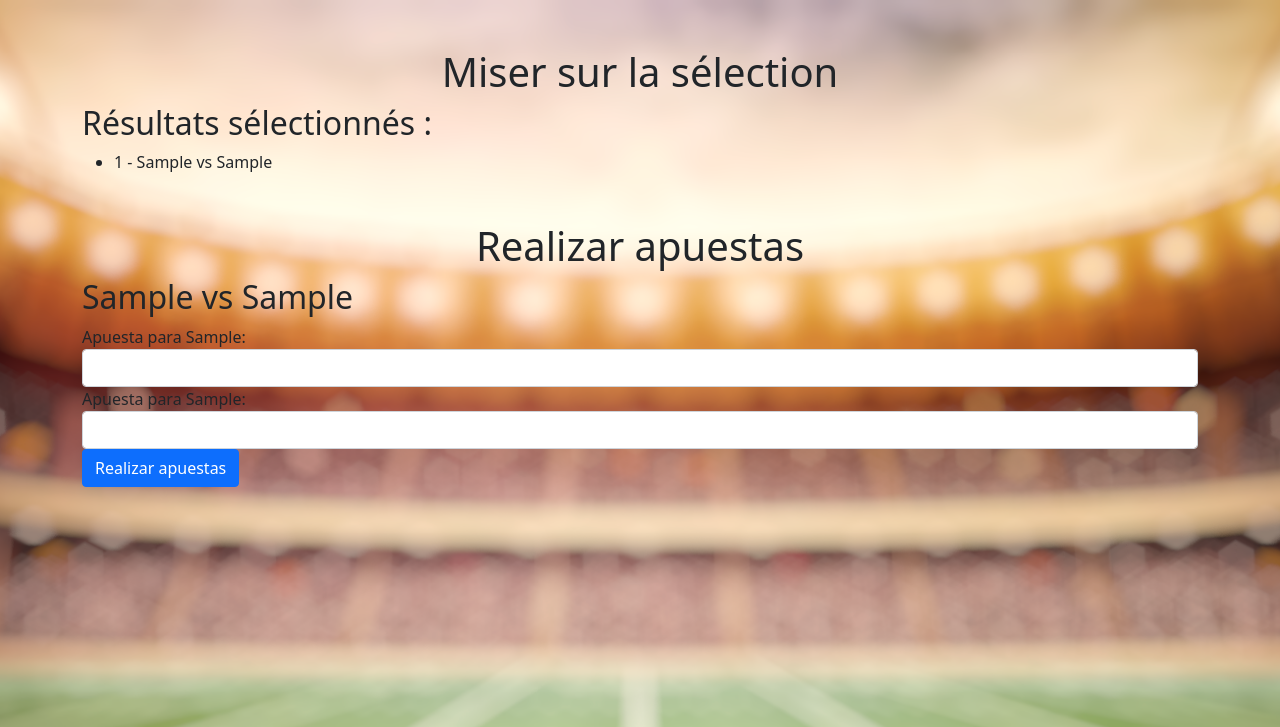
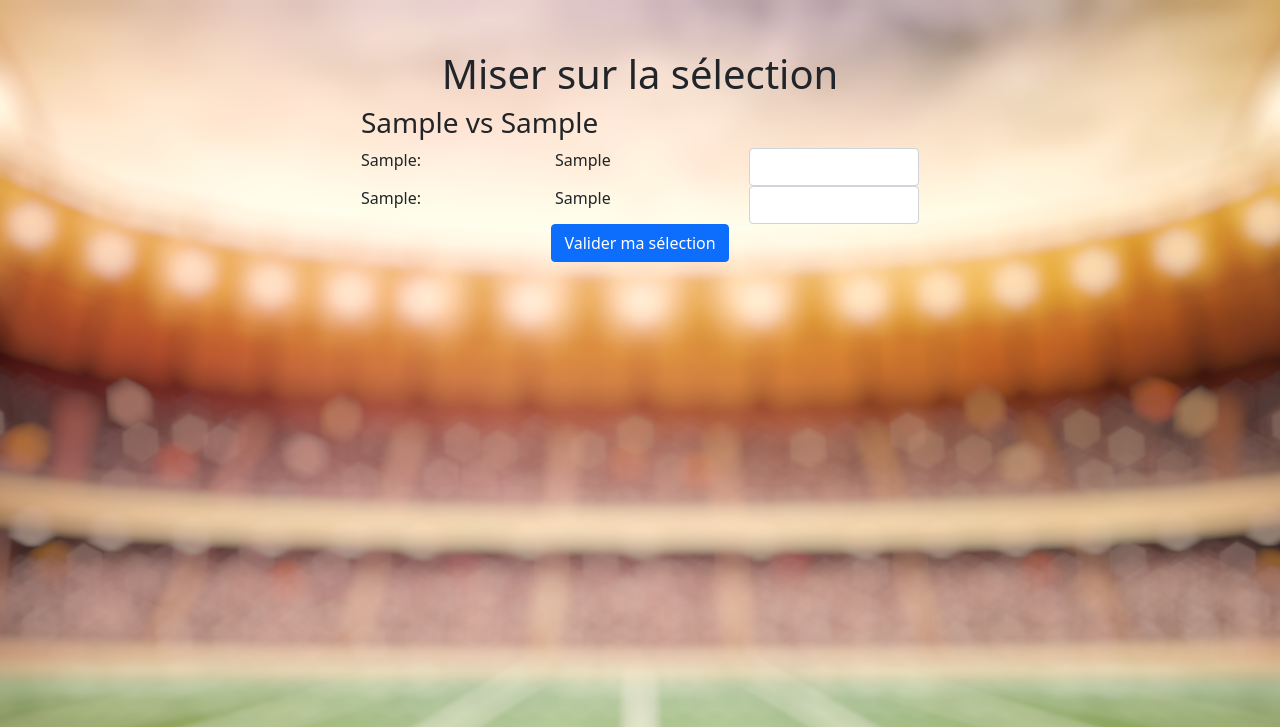
Before and after one commit to VitorPinto1/superbowl_ECF, a Flask app: template templates/miser_sur_la_selection.html in a window 1280 px wide. Shown: the top 727 px of the page. Run offline with Flask 3, Linux system fonts and the light colour scheme; the template is opened without the code that fills it: most values are stand-ins (such as "Sample title", 1, 10 or a date in 2020); some libraries are stand-ins or nearby versions.

Commit message:
mise sur la selection fait

```diff
--- a/app.py
+++ b/app.py
@@ -77,18 +77,23 @@ def parier():
     matchs = obtenir_matchs()
     return render_template('parier.html', matchs=matchs)
 
-
 @app.route('/miser_sur_la_selection', methods=['POST'])
 def miser_sur_la_selection():
+
+
     donnees_selectionnees = request.form.get('donnees_selectionnees')
 
     # JSON a objet Python
     matchs_selectionnes = json.loads(donnees_selectionnees)
 
-    return render_template('miser_sur_la_selection.html', matchs_selectionnes=matchs_selectionnes)
+    equipe1 = request.form.get('equipe1')
+    equipe2 = request.form.get('equipe2')
+    cote1 = request.form.get('cote1')
+    cote2 = request.form.get('cote2')
 
 
 
+    return render_template('miser_sur_la_selection.html', matchs_selectionnes=matchs_selectionnes, equipe1=equipe1, equipe2=equipe2, cote1=cote1,cote2=cote2)
 
 
 def create_app():
--- a/templates/miser_sur_la_selection.html
+++ b/templates/miser_sur_la_selection.html
@@ -4,31 +4,60 @@
 {% block content %}
 
 
-<div class="container">
-  <h1 class="text-center mt-5">Miser sur la sélection</h1>
-  <h2>Résultats sélectionnés :</h2>
-  <ul>
-    {% for match in matchs_selectionnes %}
-    <li>{{ match.id }} - {{ match.equipe1 }} vs {{ match.equipe2 }} </li>
-    {% endfor %}
-  </ul>
+<div class="container d-flex align-items-center justify-content-center" style="margin-top: 50px;">
+  <div class="col-md-6">
+    <h1 class="text-center">Miser sur la sélection</h1>
+    <form method="POST" action="/ruta-para-procesar-las-apuestas">
+      {% for match in matchs_selectionnes %}
+      <h3>{{ match.equipe1 }} vs {{ match.equipe2 }}</h3>
+      <div class="form-group">
+        <div class="row">
+          <label for="mise_equipe1" class="col-sm-4 control-label">{{ match.equipe1 }}:</label>
+          <span class="cote-label col-sm-4 control-label">{{ match.cote1 }}</span>
+          <div class="col-sm-4">
+            <input type="text" class="form-control" id="mise_equipe1" name="mise_equipe1"  oninput="this.value = this.value.replace(/[^0-9]/g, ''); calculerMultiplication(this.value, '{{ match.cote1 }}', 'resultat1_{{ loop.index }}')" required>
+            <span id="resultat1_{{ loop.index }}"></span>
+          </div>
+        </div>
+      </div>
+      <div class="form-group">
+        <div class="row">
+          <label for="mise_equipe2" class="col-sm-4 control-label">{{ match.equipe2 }}:</label>
+          <span class="cote-label col-sm-4 control-label">{{ match.cote2 }}</span>
+          <div class="col-sm-4">
+            <input type="text" class="form-control" id="mise_equipe2" name="mise_equipe2"  oninput="this.value = this.value.replace(/[^0-9]/g, ''); calculerMultiplication(this.value, '{{ match.cote2 }}', 'resultat2_{{ loop.index }}')" required>
+            <span id="resultat2_{{ loop.index }}"></span>
+          </div>
+        </div>
+      </div>
+      {% endfor %}
+      <div class="form-group">
+        <div class="row">
+          <div class="col-sm-12 text-center">
+            <button type="submit" class="btn btn-primary">Valider ma sélection</button>
+          </div>
+        </div>
+      </div>
+
+    </form>
+  </div>
+</div>
+
+<script>
+  function calculerMultiplication(mise, cote, resultatId) {
+    var resultat = document.getElementById(resultatId);
+    var valeurMise = parseFloat(mise);
+    var valeurCote = parseFloat(cote);
+
+    if (!isNaN(valeurMise) && !isNaN(valeurCote)) {
+        var multiplication = valeurMise * valeurCote;
+        resultat.textContent = 'Résultat : ' + multiplication;
+    } else {
+        resultat.textContent = '';
+    }
+}
+</script>
 
 
-  <h1 class="text-center mt-5">Realizar apuestas</h1>
-  <form method="POST" action="/ruta-para-procesar-las-apuestas">
-    {% for match in matchs_selectionnes %}
-    <h2>{{ match.equipe1 }} vs {{ match.equipe2 }}</h2>
-    <div class="form-group">
-      <label for="apuesta_equipo1">Apuesta para {{ match.equipe1 }}:</label>
-      <input type="text" class="form-control" id="apuesta_equipo1" name="apuesta_equipo1" required>
-    </div>
-    <div class="form-group">
-      <label for="apuesta_equipo2">Apuesta para {{ match.equipe2 }}:</label>
-      <input type="text" class="form-control" id="apuesta_equipo2" name="apuesta_equipo2" required>
-    </div>
-    {% endfor %}
-    <button type="submit" class="btn btn-primary">Realizar apuestas</button>
-  </form>
-</div>
 
 {% endblock %}
```
Also changed, not shown: templates/parier.html (+12 -10 lines).
